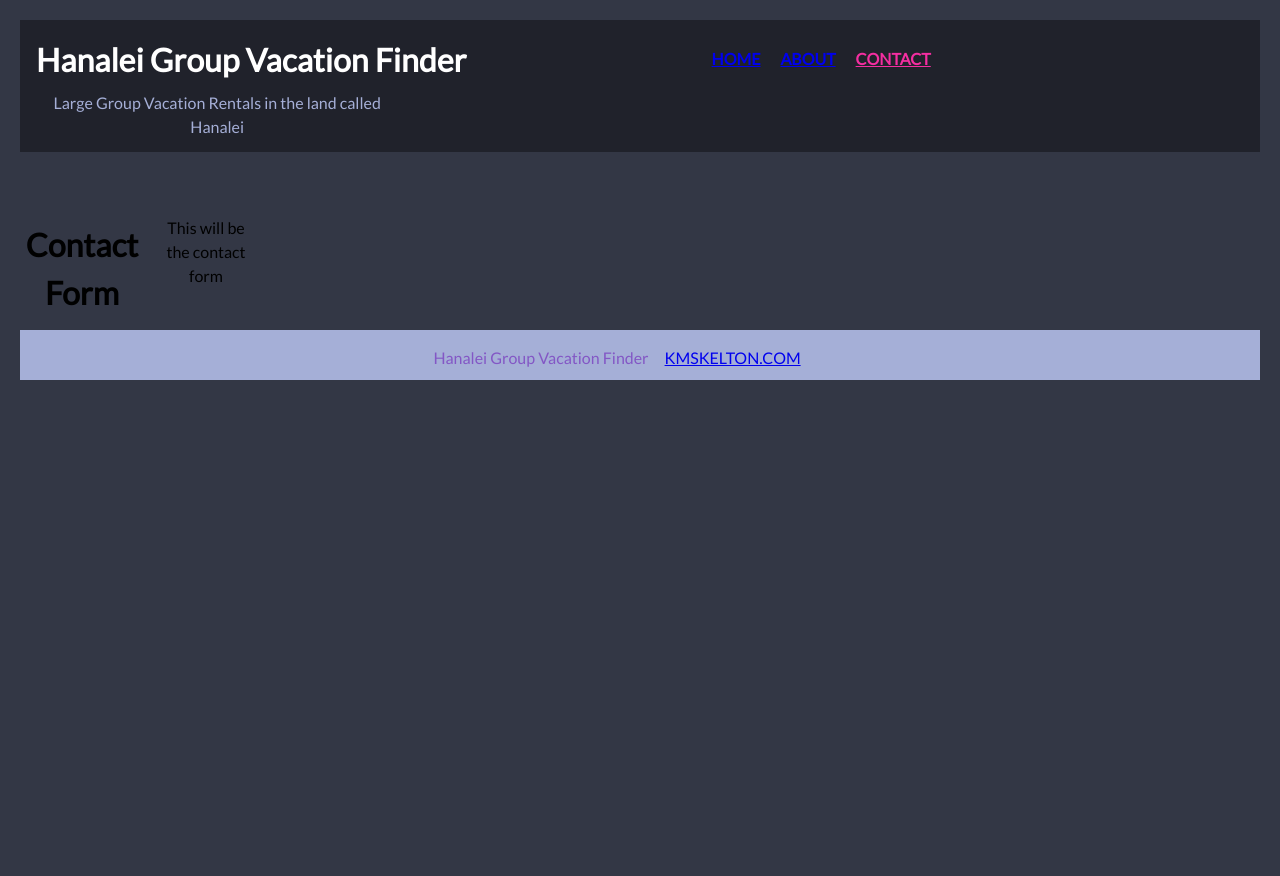
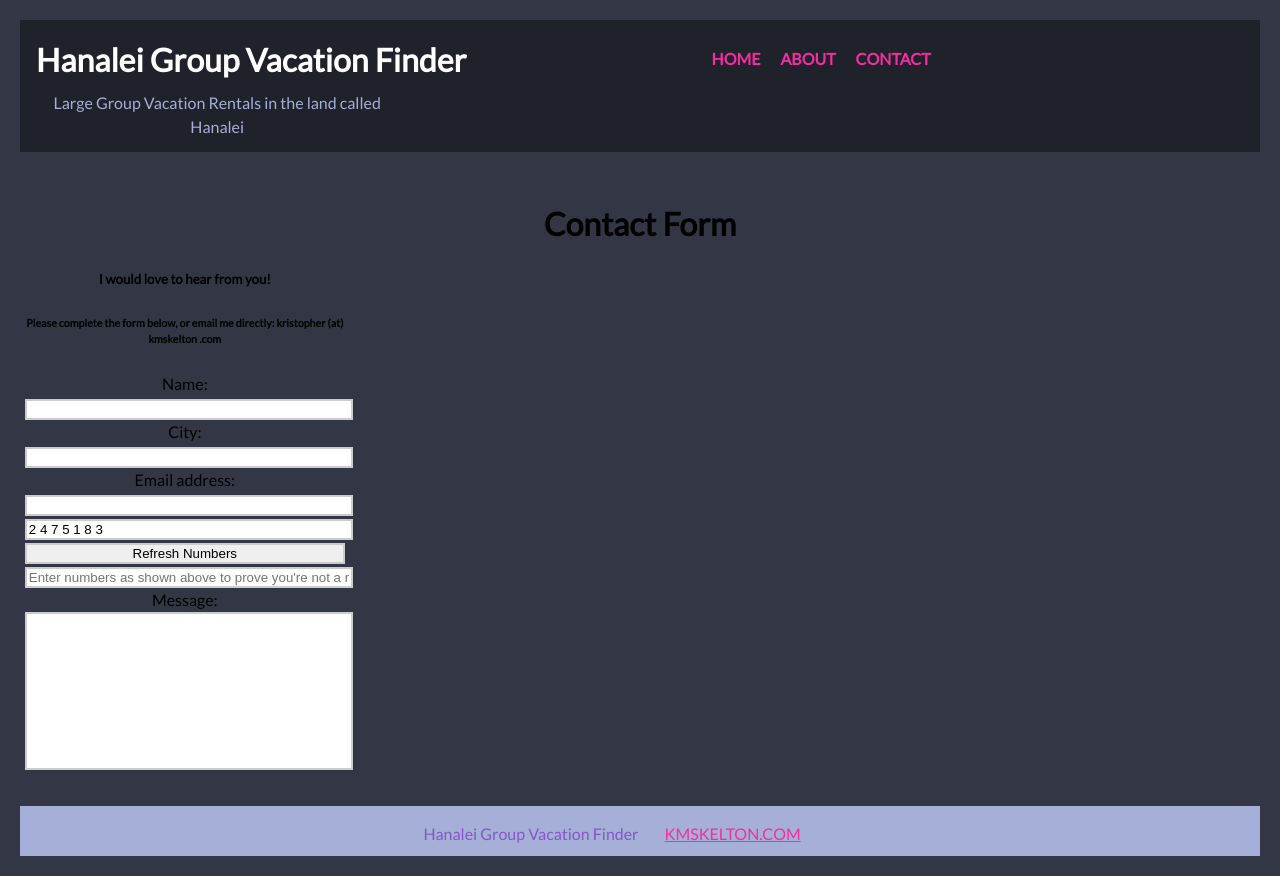
Before and after one commit to KMSkelton/REACT-hanaleiGroupVacationFinder, a React (Create React App) app in the folder hgvf/: page /Contact in a window 1280 px wide. Before the commit the page ends 800 px from the top, so only its background shows below. Built offline with nearby package versions, Linux system fonts and the light colour scheme; no server answers; what google-maps-react would draw is missing.

Commit message:
add: This Project, Hanalei, Jobs, Contact. Contact should toggle submit if captcha is correct

```diff
--- a/hgvf/src/App.js
+++ b/hgvf/src/App.js
@@ -3,9 +3,9 @@ import { Router } from 'react-router-dom'; //listens for URL change
 import history from './history'
 
 import './App.css';
-import Header from './components/Header'
 import Content from './components/Content'
 import Footer from './components/Footer'
+import Header from './components/Header'
 import './styles/styles.scss'
 
 class App extends Component {
--- a/hgvf/src/components/Contact.js
+++ b/hgvf/src/components/Contact.js
@@ -1,18 +1,114 @@
-import React from 'react';
+import React, { Component } from 'react';
 
-const Contact = (props) => (
-    <div className="contact">
-      <div className="container">
-        <h1 className="contact_title">{props.title}</h1>
-        <p>This will be the contact form</p>
+class Contact extends Component {
+  constructor(props) {
+    super(props)
+    this.txtCaptcha = React.createRef();
+
+    this.state = {
+      title: 'Contact Form',
+      subtitle: "Large Group Vacation Rentals in the land called Hanalei",
+      canSubmit: false,
+    }
+
+    this.drawCaptcha = this.drawCaptcha.bind(this)
+    this.removeSpaces = this.removeSpaces.bind(this)
+    this.check = this.check.bind(this)
+
+  }
+  componentDidMount() {
+    if (this.txtCaptcha) {
+      this.drawCaptcha();
+    } else {
+      return false;
+    }
+  }
+  drawCaptcha = () => {
+    var a = Math.ceil(Math.random() * 9) + '';
+    var b = Math.ceil(Math.random() * 9) + '';
+    var c = Math.ceil(Math.random() * 9) + '';
+    var d = Math.ceil(Math.random() * 9) + '';
+    var e = Math.ceil(Math.random() * 9) + '';
+    var f = Math.ceil(Math.random() * 9) + '';
+    var g = Math.ceil(Math.random() * 9) + '';
+    var code = a + ' ' + b + ' ' + c + ' ' + d + ' ' + e + ' ' + f + ' ' + g;
+    this.txtCaptcha.value = code
+  }
+  removeSpaces = (string) => {
+    return string.split(' ').join('');
+  }
+  check = (input) => {
+    var cap = this.removeSpaces(this.txtCaptcha.value);
+    console.log('input :',input);
+    if (input.length === cap.length) {
+      if (input !== cap) {
+        this.clearCaptchaField()
+      } else {
+        // input is fine -- reset the error message
+        this.setState({
+            canSubmit: !this.state.canSubmit
+        });
+      }
+    }
+  }
+  render() {
+    return (
+      <div className="contact">
+          <h1 className="contact_title">{this.state.title}</h1>
+          <div id="contact-area">
+          <h5>
+            I would love to hear from you!
+          </h5>
+          <h6>Please complete the form below, or email me directly: kristopher (at) kmskelton .com</h6>
+          <form
+            id="contact_form"
+            name="contact form"
+            method="post"
+            netlify-honeypot="bot-field"
+            netlify = "true"
+            noValidate
+          >
+            <p className="u-visually-hidden">
+              <label className="u-visually-hidden">Don't complete this if you're human:
+                <input name="bot-field" /> </label>
+            </p>
+            <label htmlFor="Name">Name:</label>
+            <input type="text" name="Name" id="Name" />
+
+            <label htmlFor="City">City:</label>
+            <input type="text" name="City" id="City" />
+
+            <label htmlFor="Email">Email address:</label>
+            <input type="text" name="Email" id="Email" />
+
+            <input
+              type="text"
+              readOnly="readonly"
+              id="txtCaptcha"
+              ref={(input) => {this.txtCaptcha = input}}
+            />
+            <input type="button" id="btnrefresh" value="Refresh Numbers" onClick={this.drawCaptcha} />
+            <input type="text"
+              placeholder="Enter numbers as shown above to prove you're not a robot"
+              onInput={(e) => {this.check(e.target.value)}}
+              id="txtInput"
+            />
+
+            <label htmlFor="Message">Message:</label>
+            <br />
+            <textarea name="Message" id="Message" rows="10"></textarea>
+            {this.state.canSubmit && (
+              <input
+              type="submit"
+              name="submit"
+              value="Submit"
+              className="submit-button" />
+              )
+            }
+          </form>
+        </div>
       </div>
-    </div>
-  )
-
-Contact.defaultProps = {
-  title: 'Contact Form',
-  subtitle: "Large Group Vacation Rentals in the land called Hanalei"
+    )
+  }
 }
-
-
 export default Contact
--- a/hgvf/src/components/Hanalei.js
+++ b/hgvf/src/components/Hanalei.js
@@ -1,9 +1,13 @@
 import React from 'react';
 
 const Hanalei = (props) => (
-    <div className="hanalei">
-      <div className="container">
-      </div>
+    <div className="submenu__container">
+      <h1 className="submenu__header">Why Hanalei</h1>
+      <p className="submenu__text">
+        If you're wondering why we considered Hanalei for our group vacation,
+        I recommend <a href="https://www.google.com/search?hl=EN&tbm=isch&source=hp&biw=1680&bih=948&ei=e9uJXNSaApT--gTi06WQCg&q=hanalei&oq=hanalei&gs_l=img.3..35i39j0l9.985.1854..2487...0.0..1.54.281.7......1....1..gws-wiz-img.....0.C1e78cUdVP0" target="blank">Google Images.</a> If you don't like sandy beaches and weather above 70°F then this
+        may not be the place for you.
+      </p>
     </div>
   )
 
--- a/hgvf/src/components/Menu.js
+++ b/hgvf/src/components/Menu.js
@@ -8,7 +8,9 @@ const Menu = () => (
         <Link to="/">Home</Link>
       </li>
       <li className="nav__menu-item">
-        <Link to="/about">About</Link>
+        <Link
+          to="/"
+          className="nav__menu-about">About</Link>
         <Submenu />
       </li>
       <Link className="nav__menu-item" to="/contact">Contact</Link>
--- a/hgvf/src/components/Project.js
+++ b/hgvf/src/components/Project.js
@@ -0,0 +1,22 @@
+import React from 'react';
+
+const Project = () => (
+    <div className="submenu__container">
+      <h1 className="submenu__header">About this project</h1>
+      <p className="submenu__text">
+        Hanalei Group Vacation Finder was bootstrapped with Create React App.
+        It uses React Router to dynamically load the content of each menu item.
+        State is managed by passing props - adding Redux or MobX felt excessive.
+        <br></br><br></br>
+        The data for each vacation rental is stored in a PostgreSQL database hosted on
+        Heroku. The data store has a Django REST Framework front end with user
+        authentication and authorization.
+        <br></br><br></br>
+        This project was inspired by a vacation I helped plan. Each of us had different needs
+        and wants for the places we chose to stay. Being able to see each location's
+        attributes with a map would have made some conversations go more smoothly.
+      </p>
+    </div>
+  )
+
+export default Project
--- a/hgvf/src/routes.js
+++ b/hgvf/src/routes.js
@@ -1,6 +1,8 @@
+import About from './components/About'
 import Home from './components/Home'
-import About from './components/About'
 import Contact from './components/Contact'
+import Project from './components/Project'
+import Hanalei from './components/Hanalei'
 
 const routes = [
   {
@@ -15,7 +17,16 @@ const routes = [
   {
     path: "/Contact",
     content: Contact
-  }
+  },
+  {
+    path: "/hanalei",
+    content: Hanalei
+  },
+  {
+    path: "/project",
+    content: Project
+  },
+
 ]
 
 export default routes
--- a/hgvf/src/styles/base/_base.scss
+++ b/hgvf/src/styles/base/_base.scss
@@ -1,12 +1,17 @@
 // use REM throughout
-html {
-  font-size: 62.5%
-}
 body{
   background: $dark-blue;
+  cursor: $tiny_hibiscus;
   font-family: Helvetica, Arial, sans-serif;
   font-size: $m-size;
   padding: 2rem;
+  a {
+    color: $plumeria;
+    padding: 0 1rem;
+    :visited {
+      color: $light-blue;
+    }
+  }
 }
 button {
   cursor: pointer;
@@ -14,3 +19,6 @@ button {
 button:disabled {
   cursor: default;
 }
+html {
+  font-size: 62.5%
+}
--- a/hgvf/src/styles/base/_settings.scss
+++ b/hgvf/src/styles/base/_settings.scss
@@ -17,3 +17,6 @@ $desktop-breakpoint: 45rem;
 
 //Fonts
 $sansSerif: 'Lato', sans-serif;
+
+//Custom cursor
+$tiny_hibiscus: url('../assets/tiny_hibiscus.png'), pointer;
--- /dev/null
+++ b/hgvf/src/styles/components/_contact.scss
@@ -0,0 +1,27 @@
+#contact-area {
+  margin-top: 1em;
+  margin-left: 0.3em;
+  width: 20em;
+}
+#contact-area input, #contact-area textarea {
+  width: 30em;
+}
+
+#contact-area input, #contact-area textarea {
+  margin: auto;
+  border: 0.2em solid #ccc;
+  width: 100%;
+  resize: none;
+}
+#contact-area textarea:focus, #contact-area input:focus {
+  border: 0.2em solid #900;
+}
+#contact-area input.submit-button {
+  margin: auto;
+  display: block;
+  width: 10em;
+}
+.u-visually-hidden {
+  position: absolute;
+  left: -999rem
+}
--- a/hgvf/src/styles/components/_menu.scss
+++ b/hgvf/src/styles/components/_menu.scss
@@ -1,8 +1,12 @@
-.nav__menu-item,
-.nav__submenu-item {
-  color: $plumeria;
-  padding: 0 1rem;
+.nav__menu {
+  text-decoration: none;
+  a{
+    text-decoration: none;
+  }
   :visited {
-    color: $light-blue;
+    text-decoration: none;
   }
 }
+.nav__menu-about {
+  cursor: $tiny_hibiscus;
+}
--- /dev/null
+++ b/hgvf/src/styles/components/_submenu.scss
@@ -0,0 +1,22 @@
+.submenu__container {
+  color: $off-white;
+  display: grid;
+  grid-row-gap: 2rem;
+  grid-template-columns: [left] 40% [center] 10% 20% 30%;
+  grid-template-rows: [top] 5rem repeat(4, 5rem);
+}
+.submenu__header {
+  align-self: center;
+  grid-column: left;
+  grid-row: top;
+  justify-self: start;
+}
+
+.submenu__text {
+  align-self: start;
+  grid-column: left / span 2;
+  grid-row: 2;
+  margin: 1rem 0 1rem 6rem;
+  padding: 0;
+  text-align: left;
+}
--- a/hgvf/src/styles/styles.scss
+++ b/hgvf/src/styles/styles.scss
@@ -1,9 +1,11 @@
 @import './base/settings';
 @import './base/base';
+@import './components/contact';
 @import './components/dropdown';
 @import './components/footer';
 @import './components/googleMap';
 @import './components/header';
 @import './components/home';
 @import './components/menu';
+@import './components/submenu';
 @import './components/table';
```
Also changed, not shown: hgvf/src/assets/tiny_hibiscus.png (added), 1 other file (tests, documents, lock files or other folders).
